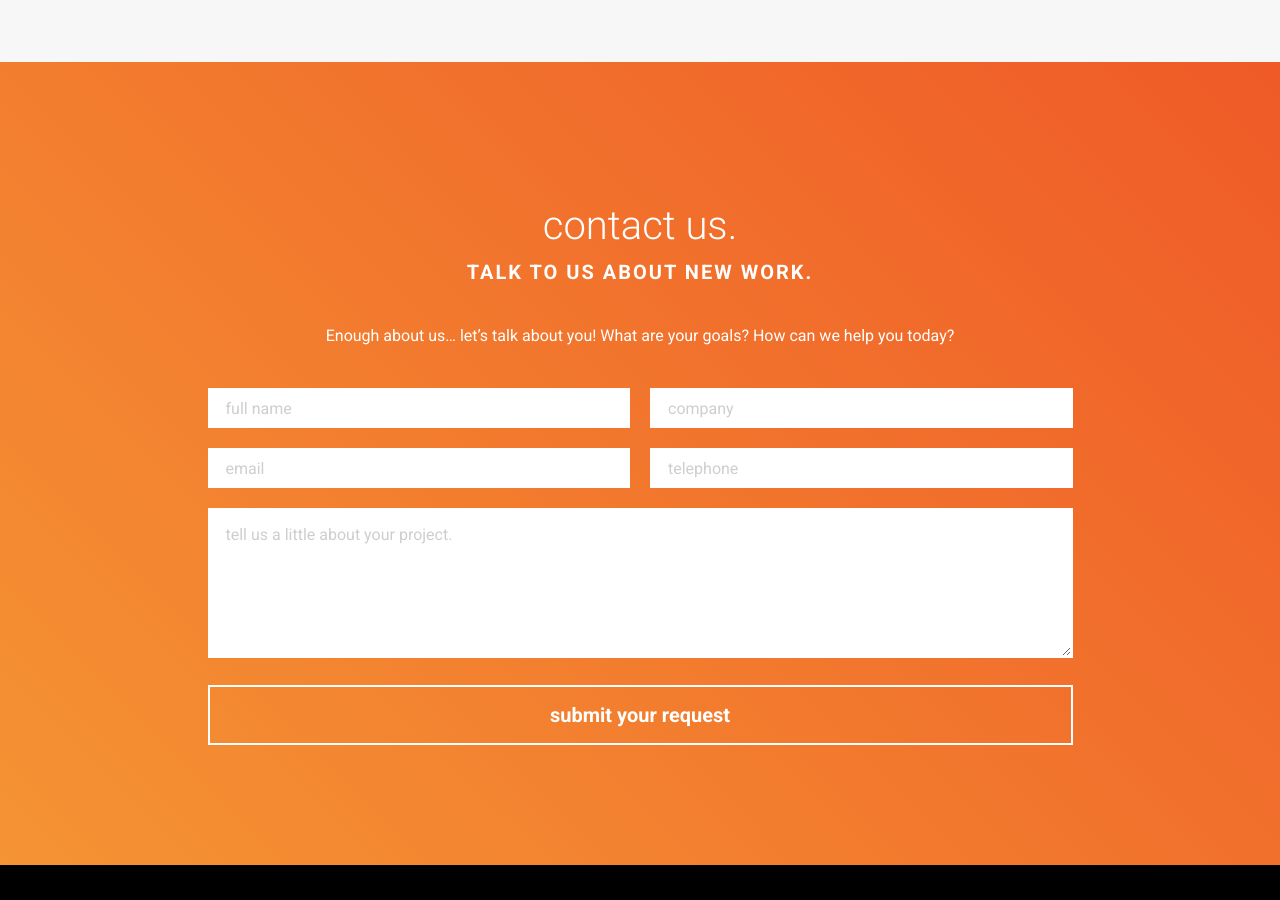
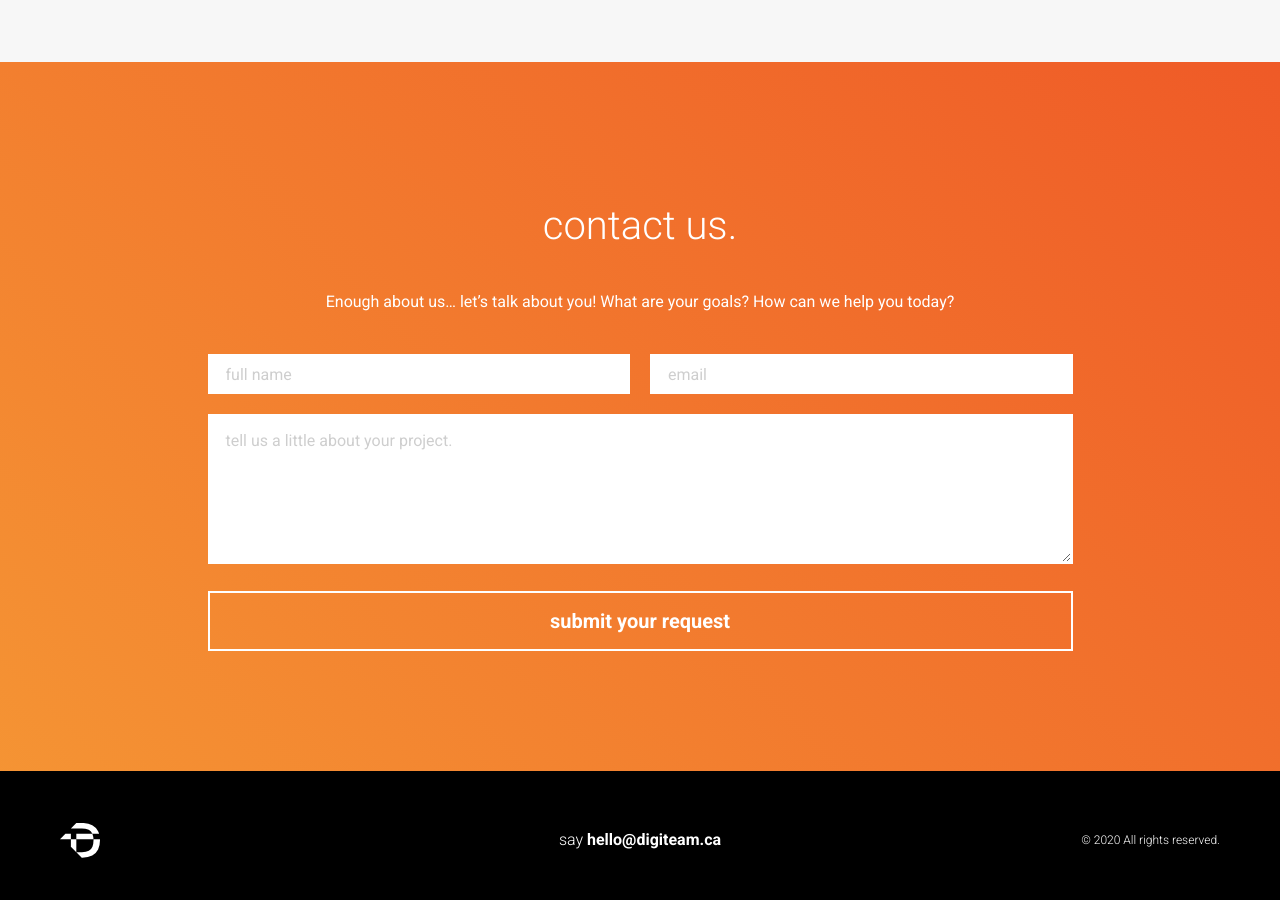
Before and after one commit to wearedigiteam/wearedigiteam.github.io, a Jekyll site: the page built from index.html, in a window 1280 px wide and 900 px high, scrolled down 1629 px. Built offline with Jekyll 4.4.1, drawn with Linux system fonts in a browser that asks for light colours.

Commit message:
Disabling fields we won't need

```diff
--- a/index.html
+++ b/index.html
@@ -127,7 +127,7 @@ title: We are digiteam. We know digital.
     <div class="l-row justify-content-center gutter-default text-center">
       <div class="xs-l-col-8 l-col-5">
         <h2 class="text-lower">Contact us.</h2>
-        <p class="o-text-subheader gutter-small">Talk to us about new&#160;work.</p>
+        <!-- <p class="o-text-subheader gutter-small">Talk to us about new&#160;work.</p> -->
         <div class="gutter-medium">
           <p>Enough about us&hellip; let’s talk about you! What are your goals? How can we help you&#160;today?</p>
         </div>
@@ -142,20 +142,20 @@ title: We are digiteam. We know digital.
         <input class="o-input" id="fullname" name="entry.2029305454" type="text" placeholder="full name" required>
       </div>
 
-      <div class="xs-l-col-8 l-col-3">
+      <!-- <div class="xs-l-col-8 l-col-3">
         <label class="visuallyhidden" for="company">Company</label>
         <input class="o-input" id="company" name="entry.1138281501" type="text" placeholder="company" required>
-      </div>
+      </div> -->
 
       <div class="xs-l-col-8 l-col-3">
         <label class="visuallyhidden" for="email">Email</label>
         <input class="o-input" id="email" name="entry.1064373613" type="email" placeholder="email" required>
       </div>
 
-      <div class="xs-l-col-8 l-col-3">
+      <!-- <div class="xs-l-col-8 l-col-3">
         <label class="visuallyhidden" for="phone">Telephone</label>
         <input class="o-input" id="phone" name="entry.1745929973" type="tel" placeholder="telephone">
-      </div>
+      </div> -->
 
       <div class="xs-l-col-8 l-col-6">
         <label class="visuallyhidden" for="message">Tell us a little about your project</label>
--- a/thank-you.html
+++ b/thank-you.html
@@ -6,7 +6,7 @@ title: Thank you for your message
 
 <header class="c-masthead c-masthead--slim">
   <h1 class="c-masthead__title text-center">
-    Thank you! We look forward to connecting with you. We will be in touch soon.
-    <!-- <span class="block o-text-hero color-primary margin-top-0">we know digital.</span> -->
+    Thank you!
+    <span class="block o-text-h2 color-primary margin-top-0"> We look forward to connecting with you. We will be in touch soon.</span>
   </h1>
 </header>
```
